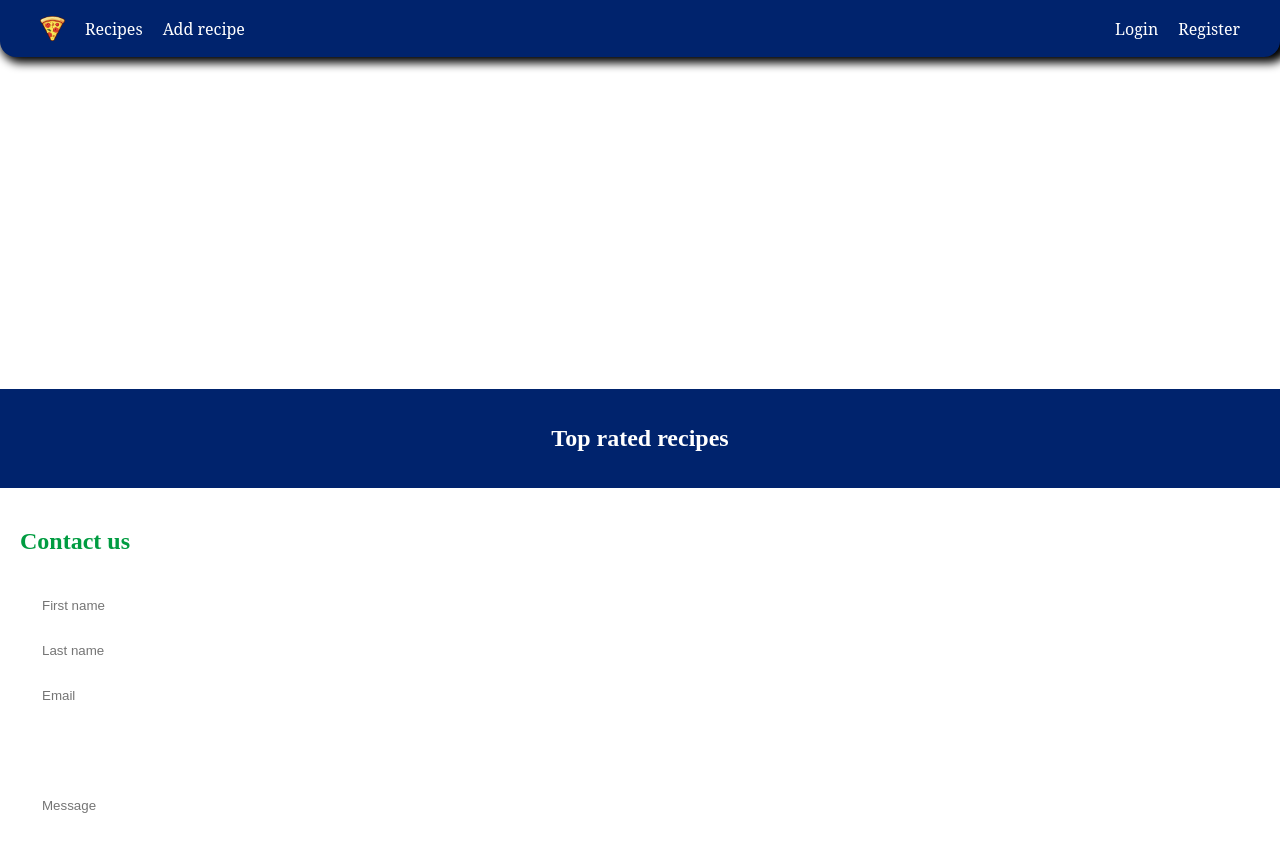
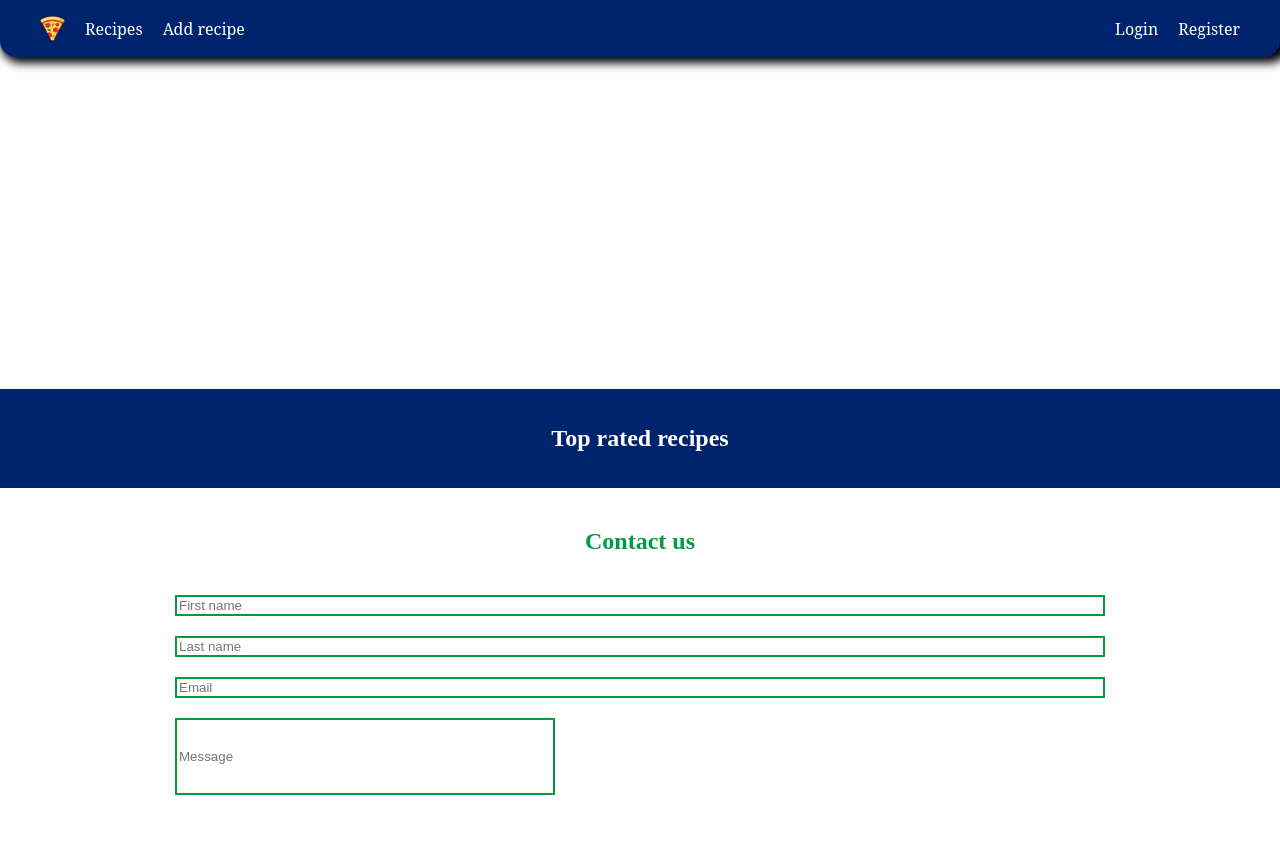
Before and after one commit to Ropler6/Proba-IT-2024, a SvelteKit app: page / in a window 1280 px wide. Shown: the top 852 px of the page. Built offline with nearby package versions, Linux system fonts and the light colour scheme.

Commit message:
/+page.svelte: Partially fix Contact us section
Signed-off-by: Ropler6 <robertmercea@gmail.com>

```diff
--- a/src/routes/+page.svelte
+++ b/src/routes/+page.svelte
@@ -25,11 +25,10 @@
 <div class="contact">
   <h2>Contact us</h2>
   <form action="">
-    <input class="input-field" type="text" name="first-name" placeholder="First name">
-    <input class="input-field" type="text" name="last-name" placeholder="Last name">
-    <input class="input-field" type="text" name="email" placeholder="Email">
-    <input class="input-field" type="text" name="message" placeholder="Message"
-           style:height="150px">
+    <input type="text" name="first-name" placeholder="First name">
+    <input type="text" name="last-name" placeholder="Last name">
+    <input type="text" name="email" placeholder="Email">
+    <input type="text" name="message" placeholder="Message">
   </form>
 </div>
 
@@ -56,17 +55,36 @@
     height: 300px;
   }
 
+  /* To be fixed */
   .contact {
     padding: var(--size-l);
+    display: flex;
+    flex-direction: column;
+    align-items: center;
   }
 
+  /* To be fixed */
   form {
     display: flex;
     flex-direction: column;
     gap: var(--size-l);
     padding: var(--size-l);
-    height: 50vh;
+    height: 25vh;
+    width: 75%;
     flex-wrap: wrap;
+  }
+
+  input {
+    color: var(--secondary-color);
+    text-decoration: var(--secondary-color);
+    border: 2px solid var(--secondary-color);
+  }
+
+  /* To be fixed */
+  input[name="message"] {
+    width: 40%;
+    flex: 1;
+    text-align: start;
   }
 
   .contact > h2 {
```
